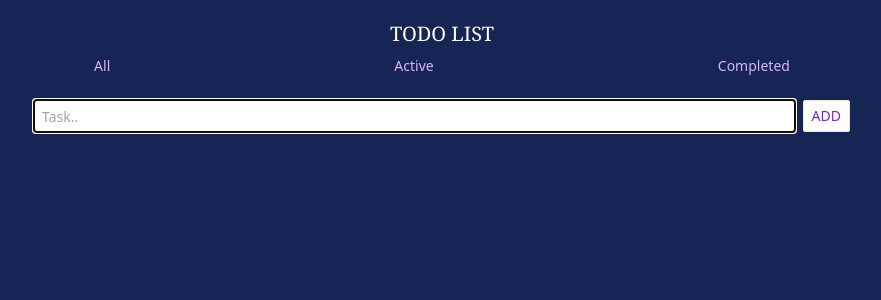
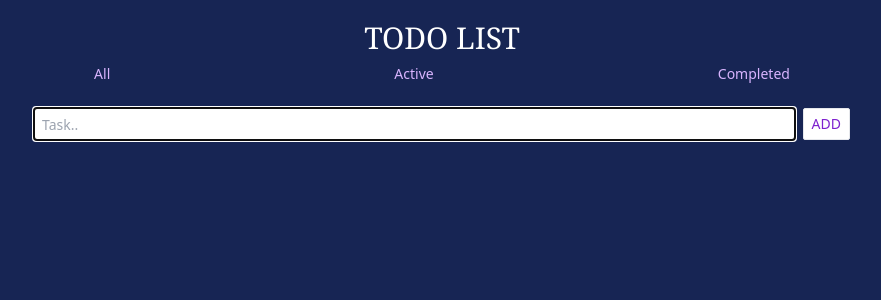
Before and after one commit to faizan619/TypeScript_Tailwind_Projects, a React (Vite) app: page /todo in a window 1280 px wide. Shown: the top 300 px of the page, without its empty margins (198-1079 px from the left). Built offline with nearby package versions, Linux system fonts and the light colour scheme.

Commit message:
minor improvement

```diff
--- a/src/Todo-App/App.tsx
+++ b/src/Todo-App/App.tsx
@@ -9,7 +9,7 @@ function App() {
         <BrowserRouter>
         <TodosProvider>
             <div className="min-h-[100vh] max-h-[100%] bg-blue-950 flex flex-col selection:text-blue-600 selection:underline items-center">
-                <h1 className="text-white uppercase text-xl mt-5 font-serif">Todo List</h1>
+                <h1 className="text-white uppercase text-xl lg:text-3xl mt-5 font-serif">Todo List</h1>
                 <Navbar/>
                 <AddTodo/>
                 <Todos/>
```
